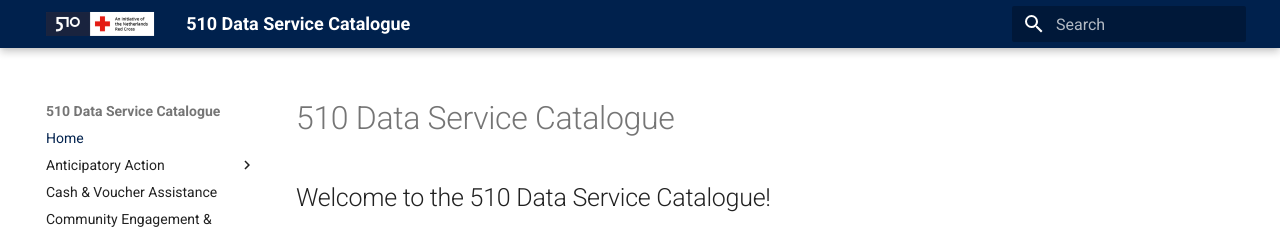
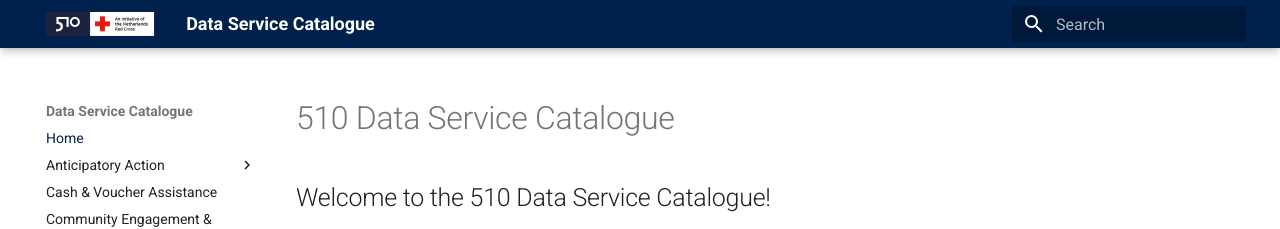
Before and after one commit to rodekruis/data-service-catalogue, an MkDocs documentation site: the page built from docs/index.md, in a window 1280 px wide. Shown: the top 229 px of the page. Built offline with MkDocs 1.6.1 and Material for MkDocs 9.7.7, drawn with Linux system fonts in a browser that asks for light colours; plug-ins that fetch from the network failed and are left out.

Commit message:
too many 510

```diff
--- a/mkdocs.yml
+++ b/mkdocs.yml
@@ -1,5 +1,5 @@
 
-site_name: 510 Data Service Catalogue
+site_name: Data Service Catalogue
 site_url: https://rodekruis.github.io/data-service-catalogue/
 
 extra_css:
```
